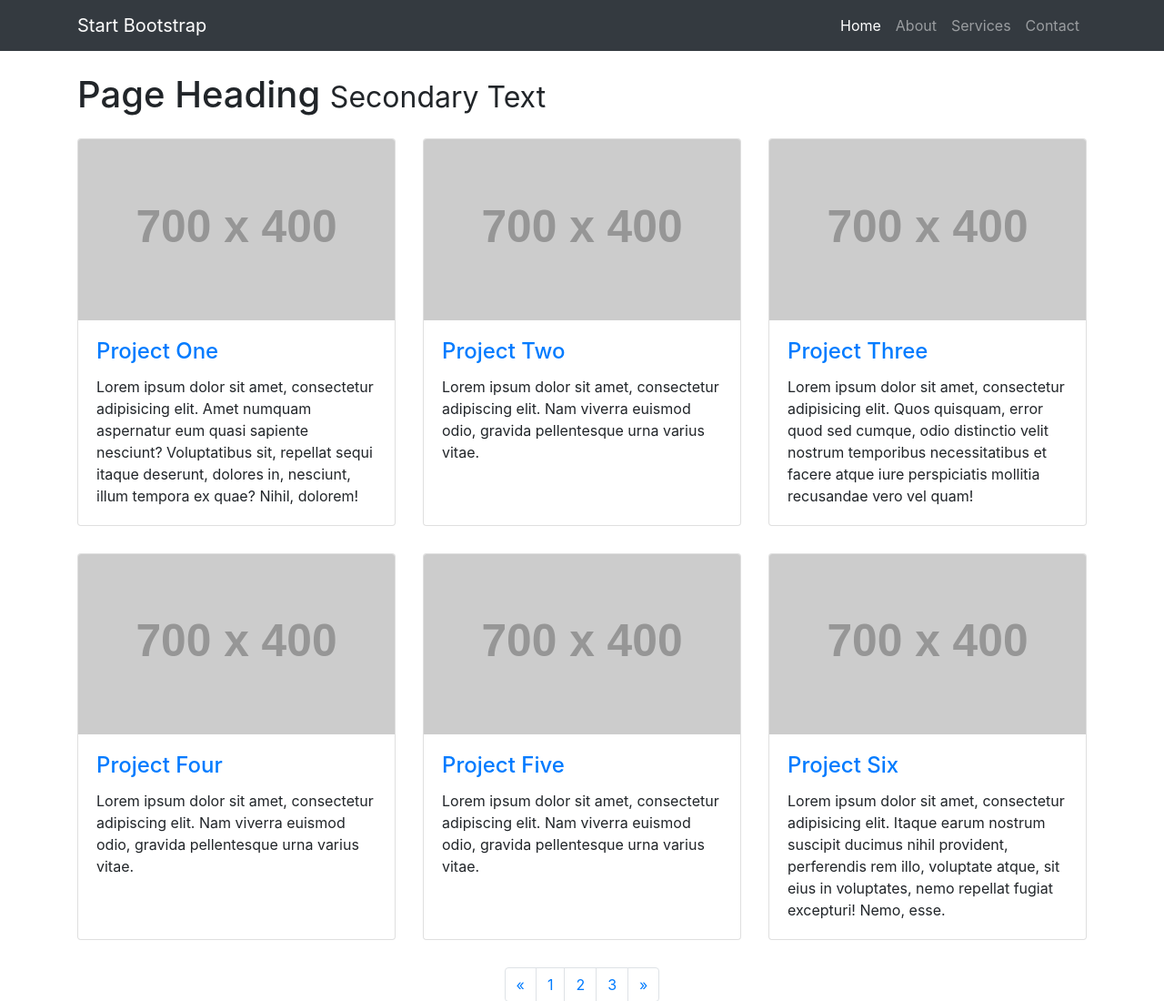
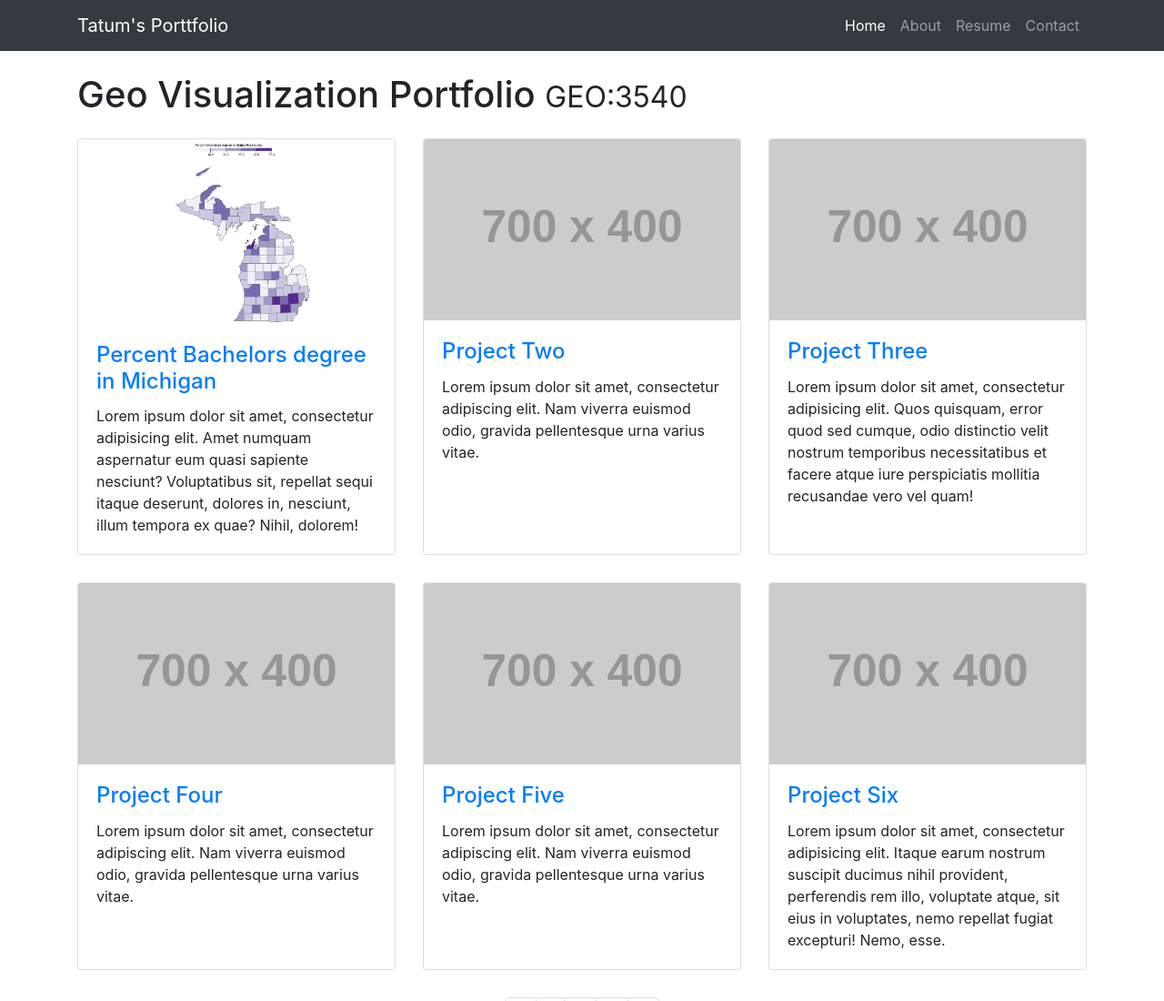
Before and after one commit to geog3540/tlong3, a website: page index.html in a window 1280 px wide. Shown: the top 1100 px of the page at 91% size. Drawn offline with Linux system fonts and the light colour scheme; placeholder pictures from the web are drawn by us; files whose address does not match are found by name.

Commit message:
new images

```diff
--- a/index.html
+++ b/index.html
@@ -8,7 +8,7 @@
     <meta name="description" content="">
     <meta name="author" content="">
 
-    <title>3 Col Portfolio - Start Bootstrap Template</title>
+    <title>Tatum Portfolio</title>
 
     <!-- Bootstrap core CSS -->
     <link href="vendor/bootstrap/css/bootstrap.min.css" rel="stylesheet">
@@ -23,7 +23,7 @@
     <!-- Navigation -->
     <nav class="navbar navbar-expand-lg navbar-dark bg-dark fixed-top">
       <div class="container">
-        <a class="navbar-brand" href="#">Start Bootstrap</a>
+        <a class="navbar-brand" href="#">Tatum's Porttfolio</a>
         <button class="navbar-toggler" type="button" data-toggle="collapse" data-target="#navbarResponsive" aria-controls="navbarResponsive" aria-expanded="false" aria-label="Toggle navigation">
           <span class="navbar-toggler-icon"></span>
         </button>
@@ -35,13 +35,13 @@
               </a>
             </li>
             <li class="nav-item">
-              <a class="nav-link" href="#">About</a>
+              <a class="nav-link" href="#"> About</a>
             </li>
             <li class="nav-item">
-              <a class="nav-link" href="#">Services</a>
+              <a class="nav-link" href="#">Resume</a>
             </li>
             <li class="nav-item">
-              <a class="nav-link" href="#">Contact</a>
+              <a class="nav-link" href="mailto:tatum-long@uiowa.edu">Contact</a>
             </li>
           </ul>
         </div>
@@ -52,17 +52,17 @@
     <div class="container">
 
       <!-- Page Heading -->
-      <h1 class="my-4">Page Heading
-        <small>Secondary Text</small>
+      <h1 class="my-4">Geo Visualization Portfolio
+        <small>GEO:3540</small>
       </h1>
 
       <div class="row">
         <div class="col-lg-4 col-sm-6 portfolio-item">
           <div class="card h-100">
-            <a href="#"><img class="card-img-top" src="http://placehold.it/700x400" alt=""></a>
+            <a href="#"><img class="card-img-top" src="tlong3/Screenshot 2025-05-01 133046.png" alt=""></a>
             <div class="card-body">
               <h4 class="card-title">
-                <a href="#">Project One</a>
+                <a href="#"> Percent Bachelors degree in Michigan </a>
               </h4>
               <p class="card-text">Lorem ipsum dolor sit amet, consectetur adipisicing elit. Amet numquam aspernatur eum quasi sapiente nesciunt? Voluptatibus sit, repellat sequi itaque deserunt, dolores in, nesciunt, illum tempora ex quae? Nihil, dolorem!</p>
             </div>
```
Also changed, not shown: images/Screenshot 2025-05-01 133046.png (renamed from Screenshot 2025-05-01 133046.png), images/bivariate_map.png (renamed from bivariate_map.png), images/chloropleth_map.png (added), images/proportional_map.png (renamed from proportional_map.png).
